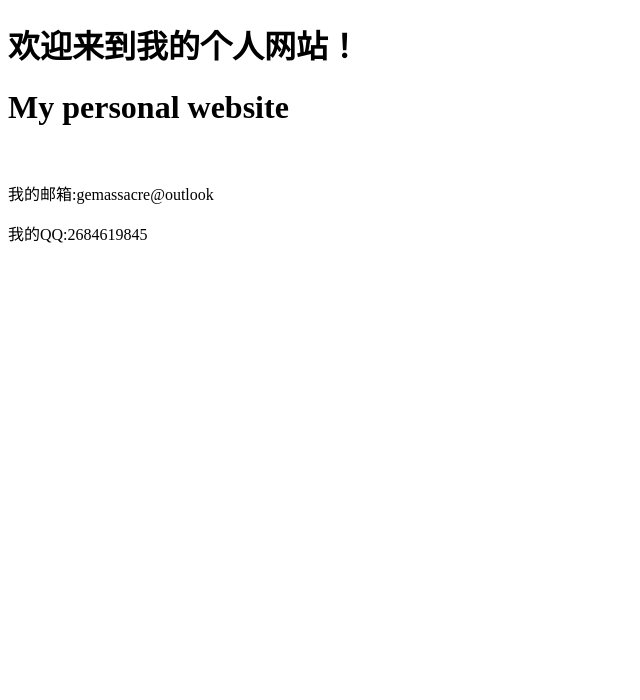
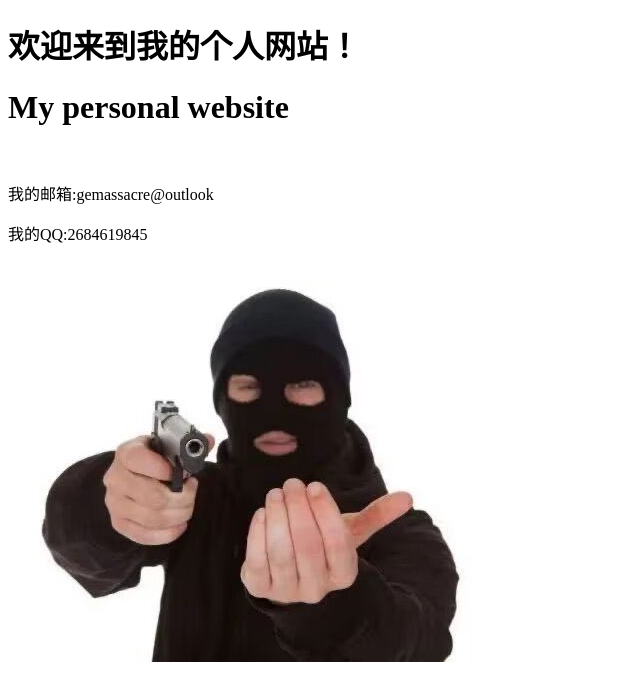
Before and after one commit to cans828/cans828.github.io, a plain HTML site: page index.html in a window 1280 px wide. Shown: the whole page, without its empty margins (0-640 px from the left). Drawn offline with Linux system fonts and the light colour scheme.

Commit message:
Update index.html

```diff
--- a/index.html
+++ b/index.html
@@ -10,6 +10,6 @@
     <p>我的邮箱:gemassacre@outlook</p>
     <p>我的QQ:2684619845</p>
     <br>
-    <img src="">
+    <img src="873639ad56524cb0335460cb899be64b.jpg" />
 </body>
 </html>
```
